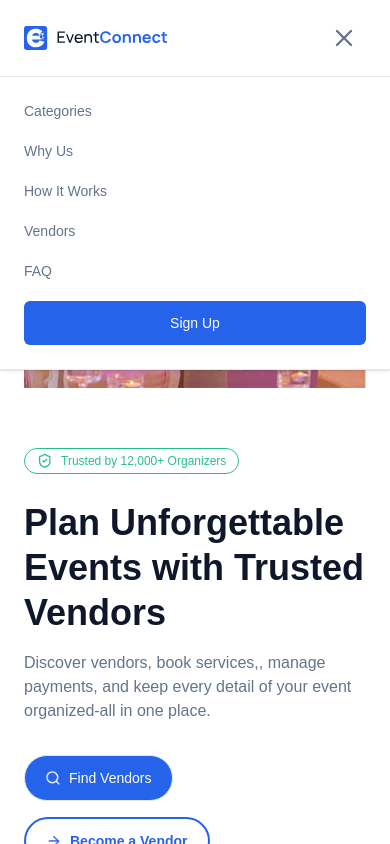
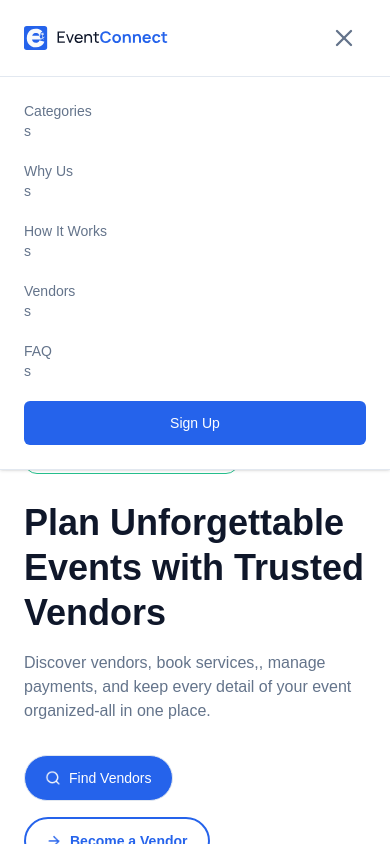
Before and after one commit to Divine-Chidozie/orange-herizon-circle, a React (Vite) app: page / in a window 390 px wide. Both pictures are taken after a click on the button "Toggle navigation menu". Shown: the top 844 px of the page. Built offline with nearby package versions, Linux system fonts and the light colour scheme.

Commit message:
fixed navigation link

```diff
--- a/src/components/Navbar.jsx
+++ b/src/components/Navbar.jsx
@@ -145,7 +145,7 @@ const Navbar = () => {
                       >
                         {link.name}
                       </Link>
-                    )}
+                    )}s
                   </li>
                 ))}
 
--- a/src/pages/auth/SignUp.jsx
+++ b/src/pages/auth/SignUp.jsx
@@ -68,6 +68,12 @@ export default function SignUp() {
           "Content-Type": "application/json",
         },
       });
+
+      // ==========================================
+      // User now has an account
+      // Used by Navbar to show Sign In instead
+      // ==========================================
+      localStorage.setItem("hasAccount", "true");
 
       // ==========================================
       // Clear Form
```
Also changed, not shown: src/pages/auth/SignIn.jsx (+7 -0 lines).
